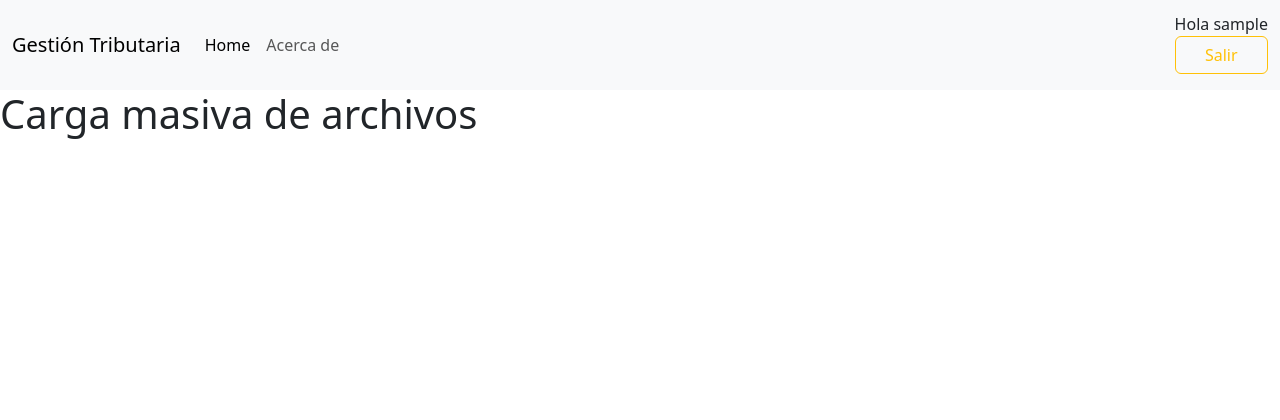
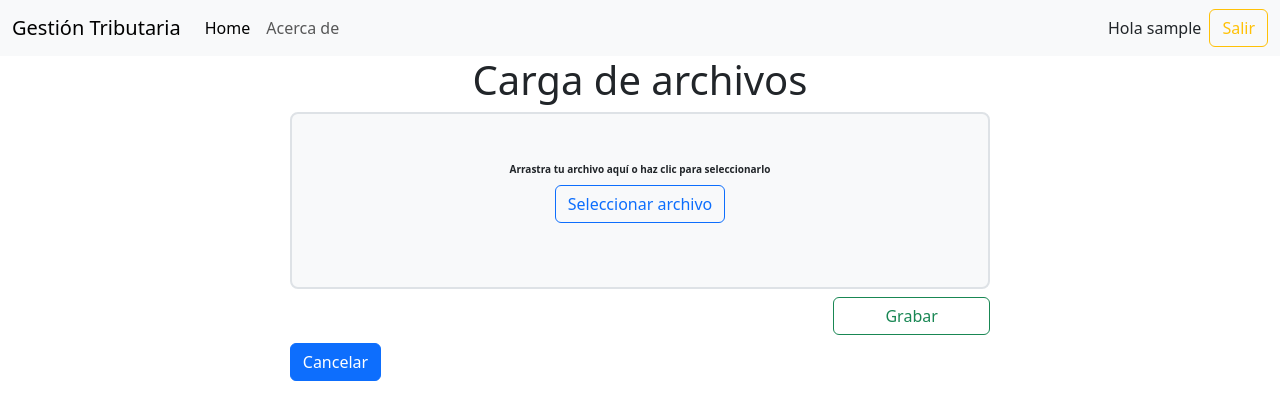
Before and after one commit to valentinaperezobando/nuam_proyecto, a Django app: page /carga_masiva/ in a window 1280 px wide. Shown: the top 420 px of the page. Run offline with Django 5.2, Linux system fonts and the light colour scheme; the visitor is signed in with stand-in values (Sample User, id 1); some libraries are stand-ins or nearby versions.

Commit message:
se agrega carga masiva asociada a lote carga, y genera el registroBruto con contenido JSON

```diff
--- a/app_nuam/admin.py
+++ b/app_nuam/admin.py
@@ -1,7 +1,11 @@
 from django.contrib import admin
-from .models import UserProfile
+from .models import UserProfile, RegistroBruto
 
 # Register your models here.
 @admin.register(UserProfile)
 class UserProfileAdmin(admin.ModelAdmin):
     list_display = ('user', 'rol')
+
+@admin.register(RegistroBruto)
+class RegistroBrutoAdmin(admin.ModelAdmin):
+    list_display = ('payloadJson', 'archivo')
--- a/app_nuam/models.py
+++ b/app_nuam/models.py
@@ -48,9 +48,10 @@
         pass
 
 class Archivo(models.Model):
+    archivo = models.FileField(upload_to='uploads/', null=False, default=False)
     nombre = models.CharField(max_length=100)
     tipo = models.CharField(max_length=30)
-    hash = models.CharField(max_length=200)
+    hash = models.CharField(max_length=200, unique=True)
     estado = models.CharField(max_length=50)
     lote_carga = models.ForeignKey(LoteCarga, on_delete=models.CASCADE)
 
--- a/app_nuam/views.py
+++ b/app_nuam/views.py
@@ -1,7 +1,11 @@
 from django.shortcuts import render, redirect
 from django.views import View
 from django.contrib.auth.models import User
+from app_nuam.models import *
 from django.contrib import messages
+from django.contrib.auth.decorators import login_required
+import os, hashlib
+from utils.pandas import procesar_archivo
 
 # Create your views here.
 def home(request):
@@ -30,7 +34,49 @@
         messages.success(req, 'Usuario creado')
         return redirect('/')
 
+@login_required
 def carga_masiva(request):
+    if request.method == 'POST':
+        archivos_subidos = request.FILES.getlist('archivo')
+        if not archivos_subidos:
+            messages.error(request, "Debes seleccionar un archivo.")
+            return redirect('carga_masiva')
+
+        lote_actual = LoteCarga.objects.create(
+            usuario = request.user,
+            estado = 'en proceso',
+            origen = 'Ingresado desde la interfaz web'
+        )
+
+        for file in archivos_subidos:
+            hash_archivo = hashlib.md5(file.read()).hexdigest()
+            file.seek(0)  # importante: volver al inicio antes de guardar el archivo
+
+            if Archivo.objects.filter(hash=hash_archivo).exists():
+                continue
+
+            extensiones_validas = ['.pdf', '.csv', '.xls', '.xlsx']
+            extension = os.path.splitext(file.name)[1].lower()
+            if extension not in extensiones_validas:
+                messages.error(request, "Formato no permitido. Solo se aceptan PDF, CSV o Excel.")
+                return redirect('carga_masiva')
+
+            nuevo_archivo = Archivo()
+            nuevo_archivo.archivo = file
+            nuevo_archivo.nombre = file.name
+            nuevo_archivo.tipo = extension.replace('.', '')
+            nuevo_archivo.hash = hash_archivo
+            nuevo_archivo.estado = 'CARGADO'
+            nuevo_archivo.lote_carga=lote_actual
+            nuevo_archivo.save()
+
+            try:
+                procesar_archivo(nuevo_archivo)
+            except Exception as e:
+                messages.error(request, f'Error procesando {file.name}; {e}')
+
+        messages.success(request, f"{len(archivos_subidos)} archivos cargados en el lote {lote_actual.id}")
+        return render(request, 'carga_masiva.html')
     return render(request, 'carga_masiva.html')
 
 def auditoria(request):
--- a/nuam_proyecto/settings.py
+++ b/nuam_proyecto/settings.py
@@ -127,6 +127,9 @@
 STATIC_URL = 'static/'
 STATICFILES_DIRS = [os.path.join(BASE_DIR, 'static')]
 
+MEDIA_URL = '/media/'
+MEDIA_ROOT = os.path.join(BASE_DIR, 'media')
+
 
 # Default primary key field type
 # https://docs.djangoproject.com/en/5.2/ref/settings/#default-auto-field
--- a/nuam_proyecto/urls.py
+++ b/nuam_proyecto/urls.py
@@ -18,6 +18,8 @@
 from django.urls import path
 from django.contrib.auth.views import LoginView, LogoutView
 from app_nuam.views import home, RegistroView, carga_masiva, auditoria, calificaciones, crear_calificacion, eliminar_calificacion, editar_calificacion
+from django.conf import settings
+from django.conf.urls.static import static
 
 urlpatterns = [
     path('admin/', admin.site.urls),
@@ -32,3 +34,5 @@
     path('eliminar_calificacion/', eliminar_calificacion, name='eliminar_calificacion'),
     path('editar_calificacion/', editar_calificacion, name='editar_calificacion')
 ]
+
+urlpatterns += static(settings.MEDIA_URL, document_root=settings.MEDIA_ROOT)
--- a/static/css/styles.css
+++ b/static/css/styles.css
@@ -1,3 +1,5 @@
+  @import url("fontawesome-all.min.css");
+
   html {
       scroll-behavior: smooth;
     }
--- a/templates/base.html
+++ b/templates/base.html
@@ -6,6 +6,7 @@
     <meta name="viewport" content="width=device-width, initial-scale=1.0">
     <title>Document</title>
     <link rel="stylesheet" href="{%static 'css/styles.css'%}">
+    <link rel="stylesheet" href="https://cdnjs.cloudflare.com/ajax/libs/font-awesome/6.7.2/css/all.min.css">
     <link rel="stylesheet" href="https://cdn.jsdelivr.net/npm/bootstrap-icons@1.3.0/font/bootstrap-icons.css">
     <link
     href="https://cdn.jsdelivr.net/npm/bootstrap@5.3.2/dist/css/bootstrap.min.css"
@@ -66,9 +67,10 @@
                 </li>
             {%endif%}
         </ul>
+        <div class="d-flex align-items-center ms-auto"></div>
         {%if user.is_authenticated %}
-            <form class="d-flex mb-2 mt-1" role="search" method="post" action="{% url 'logout' %}">
-                <label for="#">Hola {{user.username}}</label>
+            <span class="me-2">Hola {{ user.username }}</span>
+            <form class="d-flex" role="search" method="post" action="{% url 'logout' %}">
                 {% csrf_token %}
                 <button class="btn btn-outline-warning" type="submit">Salir</button>
             </form>
@@ -80,9 +82,14 @@
 </nav>
 
     <main>
-        {%block content%}
-            <p>Este es el bloque content del template base</p>
-        {%endblock%}
+        <div class="row">
+            <div class="col-md-1"></div>
+            <div class="col-md-10">
+                {%block content%}
+                    <p>Este es el bloque content del template base</p>
+                {%endblock%}
+            </div>
+        </div>
     </main>
 
 <script src="https://cdn.jsdelivr.net/npm/bootstrap@5.3.2/dist/js/bootstrap.bundle.min.js"></script>
--- a/templates/carga_masiva.html
+++ b/templates/carga_masiva.html
@@ -1,5 +1,112 @@
 {%extends 'base.html'%}
+{%load static%}
+{%block content%}
+<div>
+    <h1 class="text-center">Carga de archivos</h1>
+    <form action="{% url 'carga_masiva' %}" method="post" enctype="multipart/form-data">
+        {% csrf_token %}
 
-{%block content%}
-    <h1>Carga masiva de archivos</h1>
+        <div class="row">
+            <div class="col-md-2"></div>
+            <div class="col-md-8">
+                <div id="dropzone" class="border border-2 border-dashed rounded-3 p-5 text-center bg-light">
+                <p class="mb-2 fw-semibold">Arrastra tu archivo aquí o haz clic para seleccionarlo</p>
+                <input
+                type="file"
+                name="archivo"
+                multiple
+                id="archivo"
+                accept=".pdf,.csv,.xls,.xlsx"
+                class="d-none"
+                />
+                <button type="button" id="btnSelect" class="btn btn-outline-primary">
+                Seleccionar archivo
+                </button>
+                <div id="file-list" class="mt-3 text-start"></div>
+            </div>
+                <div class="row">
+                    <div class="col-md-3 offset-md-9 text-end mt-2">
+                        <input type="submit" value="Grabar" class="btn btn-outline-success">
+                    </div>
+                </div>
+                </form>
+                <div class="btn btn-primary mt-2">Cancelar</div>
+            </div>
+        </div>
+
+
+</div>
+
+<script>
+
+    document.addEventListener('DOMContentLoaded', ()=> {
+        const dropzone = document.getElementById('dropzone');
+        const inputFile = document.getElementById('archivo');
+        const btnSelect = document.getElementById('btnSelect');
+        const fileList = document.getElementById("file-list");
+
+        let filesArray = [];
+
+        dropzone.addEventListener("dragover", (e) => {
+        e.preventDefault();
+        dropzone.classList.add("bg-light");
+        });
+
+        dropzone.addEventListener("drop", (e) => {
+        e.preventDefault();
+        dropzone.classList.remove("bg-light");
+        handleFiles(e.dataTransfer.files);
+        });
+
+        btnSelect.addEventListener('click', () => inputFile.click());
+
+        //Cuando seleccionann archivos desde el dialogo
+        inputFile.addEventListener('change', (e) => {
+            handleFiles(e.target.files);
+        });
+
+        function handleFiles(newFiles) {
+            for (let file of newFiles) {
+                if (!filesArray.some((f) => f.name === file.name && f.size === file.size)) {
+                    filesArray.push(file);
+                }
+            }
+        mostrarArchivosLista();
+        actualizarInputFiles();
+
+        }
+
+        function mostrarArchivosLista() {
+            fileList.innerHTML= "";
+
+            if (filesArray.length === 0) {
+                fileList.innerHTML = "<p class='text-muted'>No hay archivos seleccionados</p>"
+                return;
+            }
+            const ul = document.createElement('ul');
+            ul.classList.add('list-group');
+
+            filesArray.forEach((file, index) => {
+                const li = document.createElement('li');
+                li.classList.add('list-group-item', 'd-flex', 'justify-content-between', 'align-items-center');
+                li.innerHTML = `
+                <span>📄 ${file.name} (${(file.size / 1024).toFixed(1)} KB)</span>
+                <button type="button" class="btn btn-sm btn-outline-danger">🗑️</button>
+                `;
+                li.querySelector('button').addEventListener('click', () => {
+                    filesArray.splice(index, 1);
+                    mostrarArchivosLista();
+                    actualizarInputFiles();
+                });
+                ul.appendChild(li);
+                });
+                fileList.appendChild(ul);
+            }
+            function actualizarInputFiles() {
+                const dataTransfer = new DataTransfer();
+                filesArray.forEach((file) => dataTransfer.items.add(file));
+                inputFile.files = dataTransfer.files;
+            }
+        });
+</script>
 {%endblock%}
```
Also changed, not shown: requirements.txt (added, +13 -0 lines), utils/pandas.py (added, +53 -0 lines), app_nuam/migrations/0003_archivo_archivo.py (added), app_nuam/migrations/0004_alter_archivo_hash.py (added), 1 other file.
